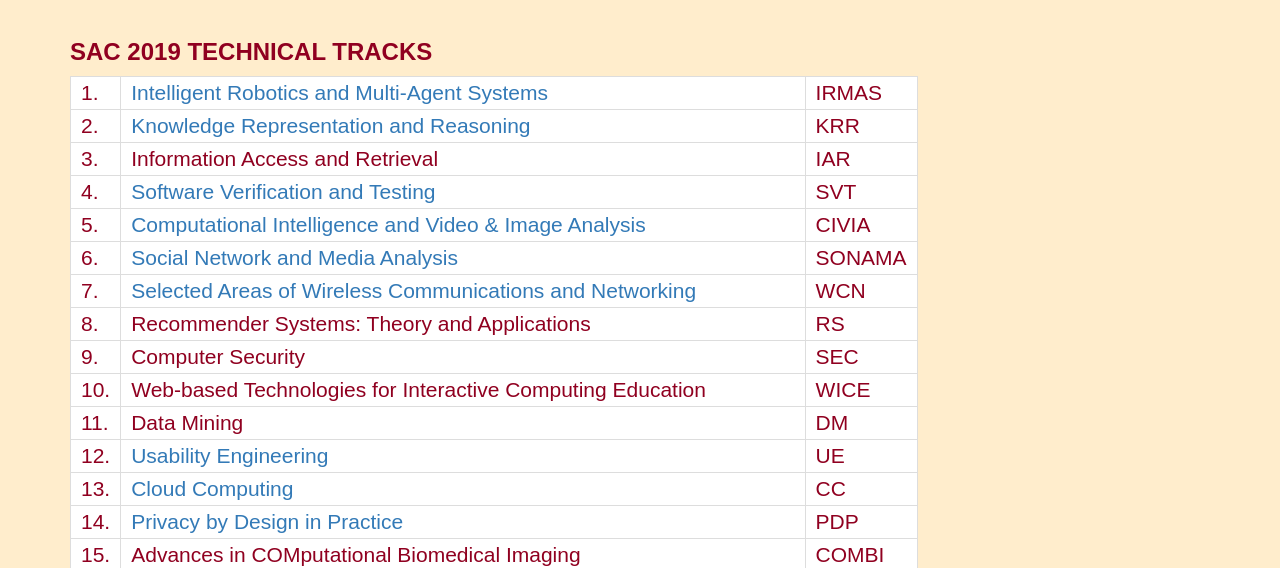
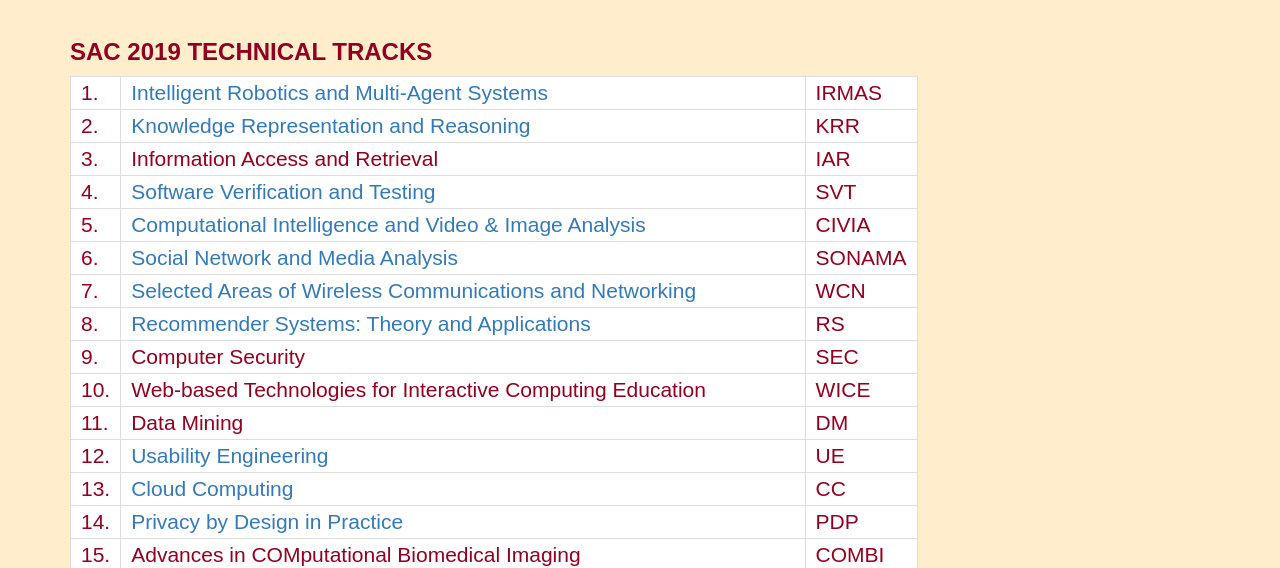
Before and after one commit to tomas-cerny/SAC, a plain HTML site: page sac2019/tracks.html in a window 1280 px wide. Shown: the part 202-770 px from the top of the page. Drawn offline with nearby package versions, Linux system fonts and the light colour scheme.

Commit message:
Add link of RS, DLHWB

```diff
--- a/sac2019/tracks.html
+++ b/sac2019/tracks.html
@@ -47,7 +47,7 @@
         Computational Intelligence and Video & Image Analysis ;CIVIA; https://sites.google.com/a/laseeb.org/acm-sac-2019---civia/
         Social Network and Media Analysis ;SONAMA; http://www.agape.hanyang.ac.kr/sonama2019
         Selected Areas of Wireless Communications and Networking ;WCN; http://monet.knu.ac.kr/sac2019/wcn.html
-        Recommender Systems: Theory and Applications ;RS;
+        Recommender Systems: Theory and Applications ;RS; https://recsystrack.wordpress.com/
         Computer Security ;SEC;
         Web-based Technologies for Interactive Computing Education ;WICE;
         Data Mining ;DM;
@@ -78,7 +78,7 @@
         Communication, Computing and Networking in Internet of Vehicles ;CCNIV; http://ccniv.labri.fr/2019
         Bioinformatics ;BIO;
         Embedded Systems ;EMBS;
-        Digital Life for Human Well-being ;DLHWB;
+        Digital Life for Human Well-being ;DLHWB; http://atg.deib.polimi.it/sac-2019/
         Networking ;NET;
         Semantic Web and Applications ;SWA;
         Mobile Computing and Applications ;MCA; http://www.comp.polyu.edu.hk/~sac19mca/
```
